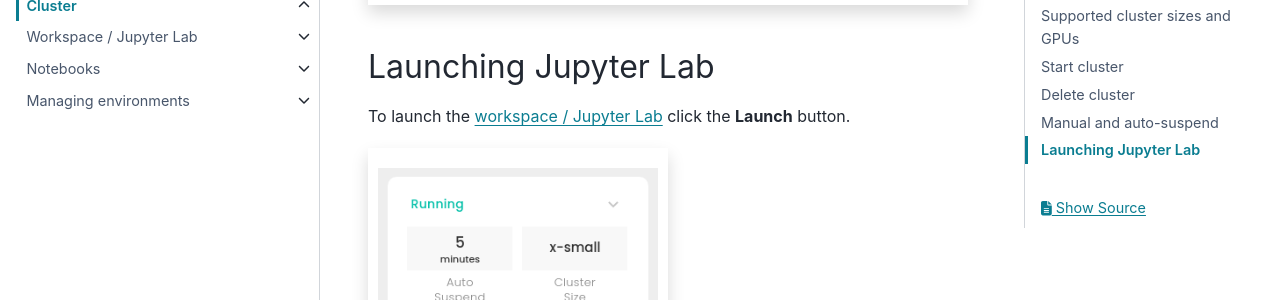
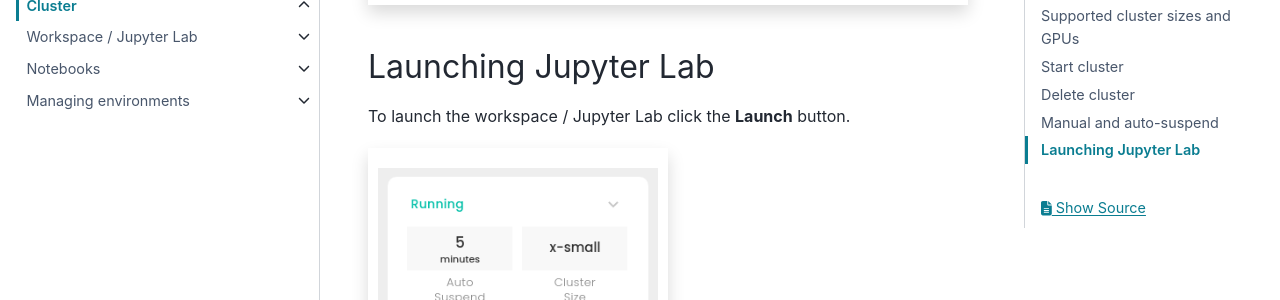
Before and after one commit to BlazingDB/blazing-notebooks-docs, a Sphinx documentation site: the page built from docs/source/private_clusters/cluster/index.rst, in a window 1280 px wide and 900 px high, scrolled down 6972 px. Shown: the part 154-454 px from the top of the window. Built offline with Sphinx 7.4.7 and the PyData theme 0.15.4, drawn with Linux system fonts in a browser that asks for light colours; part of the change alters nothing that is shown.

```diff
--- a/docs/source/private_clusters/cluster/index.rst
+++ b/docs/source/private_clusters/cluster/index.rst
@@ -272,7 +272,7 @@ Once the proccess finishes the status of the cluster will be *"Stopped"*.
 Launching Jupyter Lab
 =====================
 
-To launch the :doc:`workspace / Jupyter Lab <../workspace/index>` click the **Launch** button.
+To launch the workspace / Jupyter Lab click the **Launch** button.
 
 .. raw:: html
 
```
